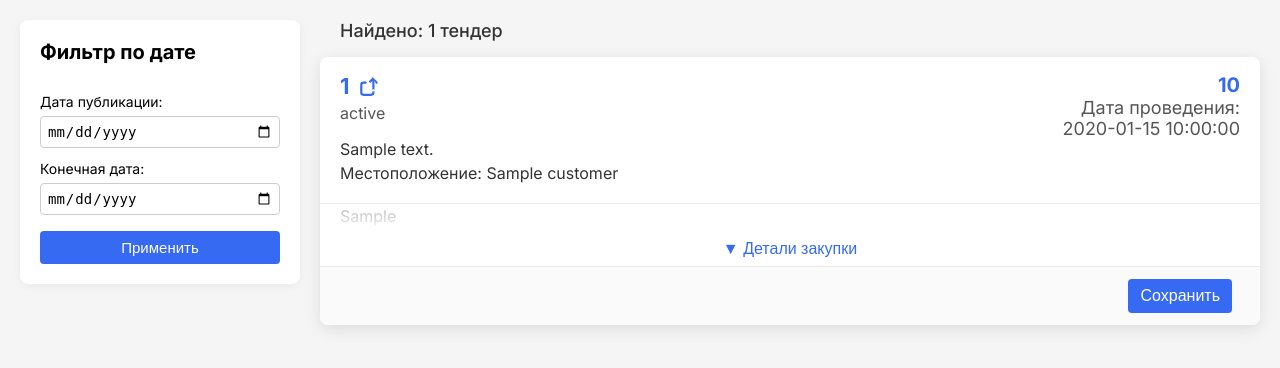
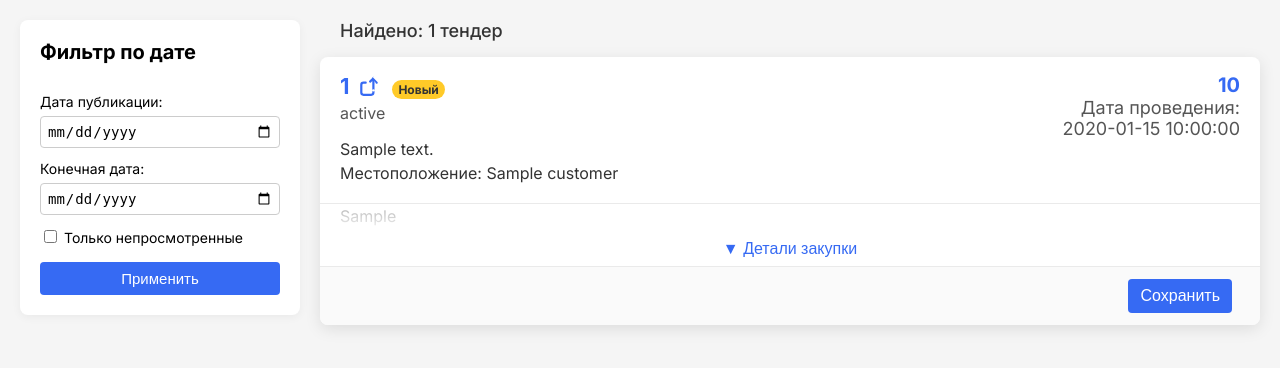
Before and after one commit to ra-led/tender-gpt, a Flask app: template web/templates/tender.html in a window 1280 px wide. Shown: the top 368 px of the page. Run offline with Flask 3, Linux system fonts and the light colour scheme; the template is opened without the code that fills it: most values are stand-ins (such as "Sample title", 1, 10 or a date in 2020).

Commit message:
unviewed cards

```diff
--- a/web/app.py
+++ b/web/app.py
@@ -16,17 +16,18 @@ db = SQLAlchemy(app)
 # 2) Define our Tender model
 class Tender(db.Model):
     __tablename__ = 'tenders'
-    id = db.Column(db.Integer, primary_key=True)
-    client_id = db.Column(db.String, index=True, nullable=False)
-    tender_id = db.Column(db.String, unique=True, nullable=False)
-    url = db.Column(db.String)
-    status = db.Column(db.String)
+    id          = db.Column(db.Integer, primary_key=True)
+    client_id   = db.Column(db.String, index=True, nullable=False)
+    tender_id   = db.Column(db.String, unique=True, nullable=False)
+    url         = db.Column(db.String)
+    status      = db.Column(db.String)
     description = db.Column(db.Text)
-    customer = db.Column(db.String)
+    customer    = db.Column(db.String)
     start_price = db.Column(db.String)
     result_date = db.Column(db.String)
     public_date = db.Column(db.Date)       # filter by this date
     report_html = db.Column(db.Text)
+    viewed      = db.Column(db.Boolean, default=False, nullable=False)
 
     def __repr__(self):
         return f'<Tender {self.tender_id}>'
@@ -81,17 +82,7 @@ def seed_db():
     print("✅ seed-db done.")
 
 
-# 5) Fetch from DB with optional date filtering
-def load_tenders(client_id, start_date=None, end_date=None):
-    q = Tender.query.filter_by(client_id=client_id)
-    if start_date:
-        q = q.filter(Tender.public_date >= start_date)
-    if end_date:
-        q = q.filter(Tender.public_date <= end_date)
-    return q.order_by(Tender.public_date.desc()).all()
-
 # 6) Routes
-
 @app.route('/')
 def landing():
     return render_template('landing.html')
@@ -106,11 +97,13 @@ def get_public_date_range(client_id):
 
 @app.route('/dashboard/<client_id>/data')
 def tender_data(client_id):
-    # read page & date filters
-    page      = request.args.get('page', 1, type=int)
-    per_page  = 10
-    start_s   = request.args.get('start_date', '')
-    end_s     = request.args.get('end_date', '')
+    # read page & filters
+    page         = request.args.get('page', 1, type=int)
+    per_page     = 10
+    start_s      = request.args.get('start_date','')
+    end_s        = request.args.get('end_date','')
+    unviewed_str = request.args.get('unviewed_only','0')
+    unviewed     = (unviewed_str == '1')
     fmt       = '%Y-%m-%d'
     sd = ed = None
     try:
@@ -123,22 +116,31 @@ def tender_data(client_id):
 
     # base query
     q = Tender.query.filter_by(client_id=client_id)
-    if sd: q = q.filter(Tender.public_date >= sd)
-    if ed: q = q.filter(Tender.public_date <= ed)
-    q = q.order_by(Tender.public_date.desc())
+    if sd:      q = q.filter(Tender.public_date >= sd)
+    if ed:      q = q.filter(Tender.public_date <= ed)
+    if unviewed:
+        q = q.filter(Tender.viewed == False)
 
     # paginate
+    q = q.order_by(Tender.public_date.desc())
     pagination = q.paginate(page=page, per_page=per_page, error_out=False)
-    items      = pagination.items
-    has_next   = pagination.has_next
 
     # render JUST the cards for these tenders
-    cards_html = render_template('_cards.html', tenders=items)
+    cards_html = render_template('_cards.html', tenders=pagination.items)
 
     return jsonify({
-        'html': cards_html,
-        'has_next': has_next
+      'html': cards_html,
+      'has_next': pagination.has_next
     })
+
+
+@app.route('/tender/<tender_id>/viewed', methods=['POST'])
+def mark_viewed(tender_id):
+    t = Tender.query.filter_by(tender_id=tender_id).first_or_404()
+    if not t.viewed:
+        t.viewed = True
+        db.session.commit()
+    return ('', 204)
 
 
 @app.route('/dashboard/<client_id>')
--- a/web/static/css/style.css
+++ b/web/static/css/style.css
@@ -171,6 +171,24 @@ body {
 }
 .accordion .toggle-btn::after {
   content: '▼ Детали закупки';
+}
+
+/* “Новый” badge for unviewed cards */
+.unviewed-badge {
+  display: inline-block;
+  background-color: #ffca28;
+  color: #333;
+  font-size: 12px;
+  font-weight: bold;
+  padding: 2px 6px;
+  border-radius: 12px;
+  margin-left: 8px;
+  vertical-align: middle;
+}
+
+/* Optional: also highlight entire card lightly */
+.card.unviewed {
+  box-shadow: 0 0 0 2px rgba(255,202,40,0.4);
 }
 
 /* Sidebar */
--- a/web/static/js/script.js
+++ b/web/static/js/script.js
@@ -1,16 +1,34 @@
 document.addEventListener('DOMContentLoaded', function(){
   let loading = false;
 
-  // re-usable binders for both initial + injected cards
   function bindAccordion(root){
+    // ACCORDION
     root.querySelectorAll('.accordion .toggle-btn').forEach(btn => {
       if (btn._bound) return;
       btn._bound = true;
+
       btn.addEventListener('click', () => {
-        btn.closest('.accordion').classList.toggle('open');
+        const accordion = btn.closest('.accordion');
+        accordion.classList.toggle('open');
+
+        // if we just opened it, and it was unviewed, mark it viewed
+        if (accordion.classList.contains('open')) {
+          const card = accordion.closest('.card');
+          if (card.classList.contains('unviewed')) {
+            const tenderId = card.dataset.tender;
+            fetch(`/tender/${tenderId}/viewed`, { method: 'POST' })
+              .then(res => {
+                if (res.ok) {
+                  card.classList.remove('unviewed');
+                }
+              })
+              .catch(console.error);
+          }
+        }
       });
     });
   }
+
   function bindSaveCancel(root){
     // SAVE
     root.querySelectorAll('.btn-save').forEach(btn => {
@@ -40,10 +58,8 @@ document.addEventListener('DOMContentLoaded', function(){
   bindAccordion(document);
   bindSaveCancel(document);
 
-  // grab our pagination vars from the template
   const P = window.PAGINATION;
 
-  // IntersectionObserver for “infinite scroll”
   const sentinel = document.getElementById('scroll-sentinel');
   const observer = new IntersectionObserver(entries => {
     if (entries[0].isIntersecting && P.hasNext && !loading) {
@@ -59,8 +75,10 @@ document.addEventListener('DOMContentLoaded', function(){
 
     const url = `/dashboard/${P.clientId}/data`
               + `?page=${P.page}`
-              + `&start_date=${P.startDate}`
-              + `&end_date=${P.endDate}`;
+              + `&start_date=${encodeURIComponent(P.startDate)}`
+              + `&end_date=${encodeURIComponent(P.endDate)}`
+              + `&unviewed_only=${P.unviewedOnly}`;
+
     fetch(url)
       .then(r => r.json())
       .then(data => {
@@ -68,6 +86,7 @@ document.addEventListener('DOMContentLoaded', function(){
           .getElementById('tender-container')
           .insertAdjacentHTML('beforeend', data.html);
 
+        // re-bind on the newly injected cards
         bindAccordion(document.getElementById('tender-container'));
         bindSaveCancel(document.getElementById('tender-container'));
 
@@ -78,6 +97,6 @@ document.addEventListener('DOMContentLoaded', function(){
         }
       })
       .catch(console.error)
-      .finally(()=>{ loading = false; });
+      .finally(() => { loading = false; });
   }
 });
--- a/web/templates/_cards.html
+++ b/web/templates/_cards.html
@@ -8,6 +8,11 @@
               <path d="M12.293 2.293a1 1 0 0 1 1.414 0l4 4a1 1 0 0 1-1.414 1.414L15 5.414V14a1 1 0 1 1-2 0V5.414l-1.293 1.293A1 1 0 0 1 10.293 5.293l4-4zM5 6a3 3 0 0 0-3 3v7a3 3 0 0 0 3 3h7a3 3 0 0 0 3-3v-2a1 1 0 1 0-2 0v2a1 1 0 0 1-1 1H5a1 1 0 0 1-1-1V9a1 1 0 0 1 1-1h2a1 1 0 1 0 0-2H5z"/>
             </svg>
         </a>
+        {# badge for unviewed #}
+        {% if not tender.viewed %}
+          <span class="unviewed-badge">Новый</span>
+        {% endif %}
+
         <p class="status">{{ tender.status }}</p>
         <p class="description">{{ tender.description }}</p>
         <p class="customer">Местоположение: {{ tender.customer }}</p>
--- a/web/templates/tender.html
+++ b/web/templates/tender.html
@@ -49,6 +49,17 @@
             min="{{ min_date or '' }}"
             max="{{ max_date or '' }}"
           >
+
+          <label for="unviewed_only" style="margin-top:12px; font-size:14px;">
+              <input
+                type="checkbox"
+                id="unviewed_only"
+                name="unviewed_only"
+                value="1"
+                {% if request.args.get('unviewed_only') == '1' %}checked{% endif %}>
+              Только непросмотренные
+          </label>
+
           <button type="submit">Применить</button>
         </form>
       </aside>
@@ -89,6 +100,7 @@
       endDate: "{{ end_date }}",
       page: 1,
       hasNext: {{ 'true' if has_next else 'false' }}
+      unviewedOnly: "{{ request.args.get('unviewed_only','0') }}"
     };
   </script>
 
```
